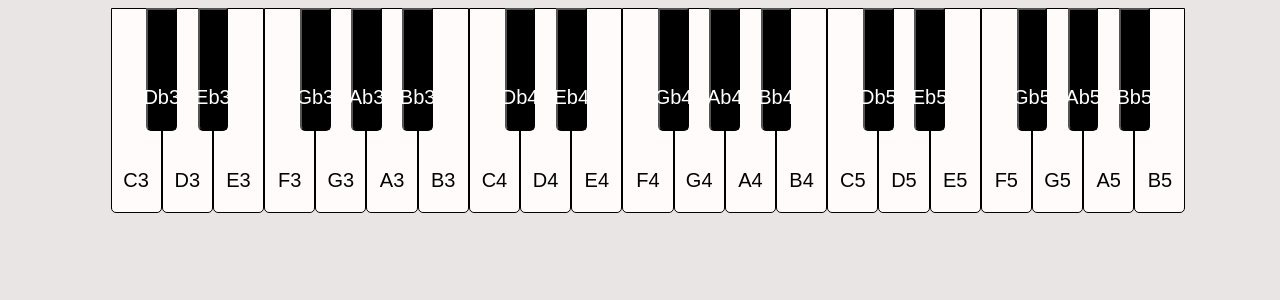
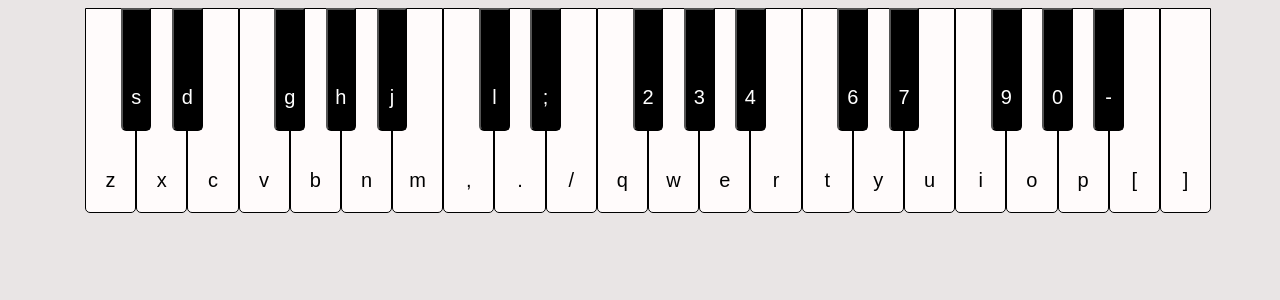
Before and after one commit to itsdaijoebu/react-piano, a React (Vite) app: page / in a window 1280 px wide. Shown: the top 300 px of the page. Built offline with nearby package versions, Linux system fonts and the light colour scheme.

Commit message:
can now play piano from your computer's keyboard

```diff
--- a/src/App.tsx
+++ b/src/App.tsx
@@ -1,108 +1,63 @@
-import { useState } from "react";
+import { useEffect, useState, useRef } from "react";
 import Note from "./Note";
 import Octave from "./Octave";
-import NoteAudio from "./NoteAudio";
+import { keyboardLayouts } from "./keyboardLayouts";
 
 function App() {
+  const [pressedKeys, setPressedKeys] = useState(new Set<string>());
+  const [keyLayout, setKeyLayout] = useState(keyboardLayouts.keyboardKeysConsecutive)
+  const allOctavesRef = useRef<JSX.Element[]>([]);
+
   let numOctaves = 3;
   let startOctave = 3;
-  let allOctaves = [];
-  let allNoteAudio = [];
 
   /***********stuff to do with the keyboard keys***************/
-  const keyboardKeysConsecutive = [
-    "z",
-    "s",
-    "x",
-    "d",
-    "c",
-    "v",
-    "g",
-    "b",
-    "h",
-    "n",
-    "j",
-    "m",
-    ",",
-    "l",
-    ".",
-    ";",
-    "/",
-    "q",
-    "2",
-    "w",
-    "3",
-    "e",
-    "4",
-    "r",
-    "t",
-    "6",
-    "y",
-    "7",
-    "u",
-    "i",
-    "9",
-    "o",
-    "0",
-    "p",
-    "-",
-    "[",
-    "]",
-  ];
-  //splits the keyboard down the middle so left half of computer keyboard controls left half of piano keys and right half of CKeyboard controls right half of PKeyboard
-  const keyboardKeysSplit = [
-    "z",
-    "s",
-    "x",
-    "d",
-    "c",
-    "v",
-    "g",
-    "b",
-    "1",
-    "q",
-    "2",
-    "w",
-    "e",
-    "4",
-    "r",
-    "5",
-    "t",
-    "y",
-    "h",
-    "n",
-    "j",
-    "m",
-    "k",
-    ",",
-    ".",
-    ";",
-    "/",
-    "7",
-    "u",
-    "i",
-    "9",
-    "o",
-    "0",
-    "p",
-    "-",
-    "[",
-    "]",
-  ];
-  const sustainPedal = " ";
-  const maxKeys = keyboardKeysSplit.length;
 
-  for (let i = startOctave; i < numOctaves + startOctave; i++) {
-    console.log('populate keyboard')
-    allOctaves.push(<Octave octaveNum={i} key={`octave-${i}`} />);
-    allNoteAudio.push(<NoteAudio octaveNum={i} key={`audio-${i}`} />);
-  }
+  const maxKeys = keyboardLayouts.keyboardKeysSplit.length;
+  let useKeyConfig = keyboardLayouts.keyboardKeysSplit;
+
+  allOctavesRef.current = Array(numOctaves)
+  .fill(null)
+  .map((_, i) => (
+    <Octave keyboardStart={startOctave} keyboardLayout={keyLayout} octaveNum={startOctave + i} pressedKeys={pressedKeys} key={`octave-${i}`} />
+  ));
+
+  useEffect(() => {
+    function handleKeyDown(e: KeyboardEvent) {
+      setPressedKeys((keys) => {
+        const newKeys = new Set(keys);
+        newKeys.add(e.key);
+        return newKeys;
+      });
+    }
+    function handleKeyUp(e: KeyboardEvent) {
+      setPressedKeys((keys) => {
+        const newKeys = new Set(keys);
+        newKeys.delete(e.key);
+        return newKeys;
+      });
+    }
+
+    window.addEventListener("keydown", handleKeyDown);
+    window.addEventListener("keyup", handleKeyUp);
+
+    return () => {
+      window.removeEventListener("keydown", handleKeyDown);
+      window.removeEventListener("keyup", handleKeyUp);
+    };
+  }, []);
 
   return (
     <>
-      <section className="keyboard">{allOctaves}</section>
-
-      {/* <section className="audioList">{allNoteAudio}</section> */}
+      <section className="keyboard">
+        {allOctavesRef.current}
+        <Note
+          note={`C${numOctaves + startOctave}`}
+          color="white"
+          keyboardKey={useKeyConfig[maxKeys - 1]}
+          pressedKeys={pressedKeys}
+        />
+      </section>
       <section id="audioList" className="audioList"></section>
     </>
   );
--- a/src/Note.tsx
+++ b/src/Note.tsx
@@ -6,10 +6,11 @@ import { NoteType } from "./helpers";
 type NoteProp = {
   note: string;
   color: string;
+  pressedKeys: Set<string>,
   keyboardKey?: string;
 };
 
-export default function Note({ note, color, keyboardKey }: NoteProp) {
+export default function Note({ note, color, pressedKeys, keyboardKey }: NoteProp) {
   const [isPressed, setIsPressed] = useState(false);
   const timerRef = useRef<number>();
   const intervalRef = useRef<number>();
@@ -64,6 +65,16 @@ export default function Note({ note, color, keyboardKey }: NoteProp) {
     };
   }, [isPressed]);
 
+  useEffect(() => {
+    if(!keyboardKey) return
+
+    if(pressedKeys.has(keyboardKey)) {
+      setIsPressed(true);
+    } else {
+      setIsPressed(false)
+    }
+  }, [pressedKeys])
+
   function handleKeyPressed() {
     setIsPressed(true);
   }
@@ -95,7 +106,7 @@ export default function Note({ note, color, keyboardKey }: NoteProp) {
       onMouseUp={handleKeyReleased}
       onMouseLeave={handleKeyReleased}
     >
-      {note}
+      <span className="toggleable-text">{keyboardKey || note}</span>
     </button>
   );
 }
--- a/src/Octave.tsx
+++ b/src/Octave.tsx
@@ -2,20 +2,28 @@ import React from "react";
 import { octaveBasic } from "./helpers";
 import Note from "./Note";
 
+//keyboardStart is the first octave where the user can play keys from
 type OctaveProp = {
+  keyboardStart: number,
+  keyboardLayout: string[],
   octaveNum: number,
-  keyboardKeys?: string[]
+  pressedKeys: Set<string>,
 }
 
-export default function Octave({octaveNum, keyboardKeys}: OctaveProp) {
+export default function Octave({keyboardStart, keyboardLayout, octaveNum, pressedKeys}: OctaveProp) {
   const octaveSpecific = octaveBasic.map((note) => ({
     note: note.note + octaveNum,
     color: note.color,
   }));
+
+  const octaveLength = octaveBasic.length;
+  const keyboardKeys = keyboardLayout.slice((octaveNum-keyboardStart)*octaveLength, octaveLength*octaveNum)
+  console.log('keys:', keyboardKeys, (octaveNum-keyboardStart)*octaveLength, octaveLength)
+
   return (
     <>
       {octaveSpecific.map((note, i) => (
-        <Note note={note.note}  color={note.color} keyboardKey={keyboardKeys ? keyboardKeys[i] : ''} key={`note-${note.note}`}/>
+        <Note note={note.note}  color={note.color} pressedKeys={pressedKeys} keyboardKey={keyboardKeys ? keyboardKeys[i] : ''} key={`note-${note.note}`}/>
       ))}
     </>
   );
--- /dev/null
+++ b/src/keyboardLayouts.tsx
@@ -0,0 +1,83 @@
+export const keyboardLayouts = {
+  sustainPedal: " ",
+  //all keys in a row
+  keyboardKeysConsecutive: [
+    "z",
+    "s",
+    "x",
+    "d",
+    "c",
+    "v",
+    "g",
+    "b",
+    "h",
+    "n",
+    "j",
+    "m",
+    ",",
+    "l",
+    ".",
+    ";",
+    "/",
+    "q",
+    "2",
+    "w",
+    "3",
+    "e",
+    "4",
+    "r",
+    "t",
+    "6",
+    "y",
+    "7",
+    "u",
+    "i",
+    "9",
+    "o",
+    "0",
+    "p",
+    "-",
+    "[",
+    "]",
+  ],
+  //splits the keyboard down the middle so left half of computer keyboard controls left half of piano keys and right half of CKeyboard controls right half of PKeyboard
+  keyboardKeysSplit: [
+    "z",
+    "s",
+    "x",
+    "d",
+    "c",
+    "v",
+    "g",
+    "b",
+    "1",
+    "q",
+    "2",
+    "w",
+    "e",
+    "4",
+    "r",
+    "5",
+    "t",
+    "y",
+    "h",
+    "n",
+    "j",
+    "m",
+    "k",
+    ",",
+    ".",
+    ";",
+    "/",
+    "7",
+    "u",
+    "i",
+    "9",
+    "o",
+    "0",
+    "p",
+    "-",
+    "[",
+    "]",
+  ],
+};
```
